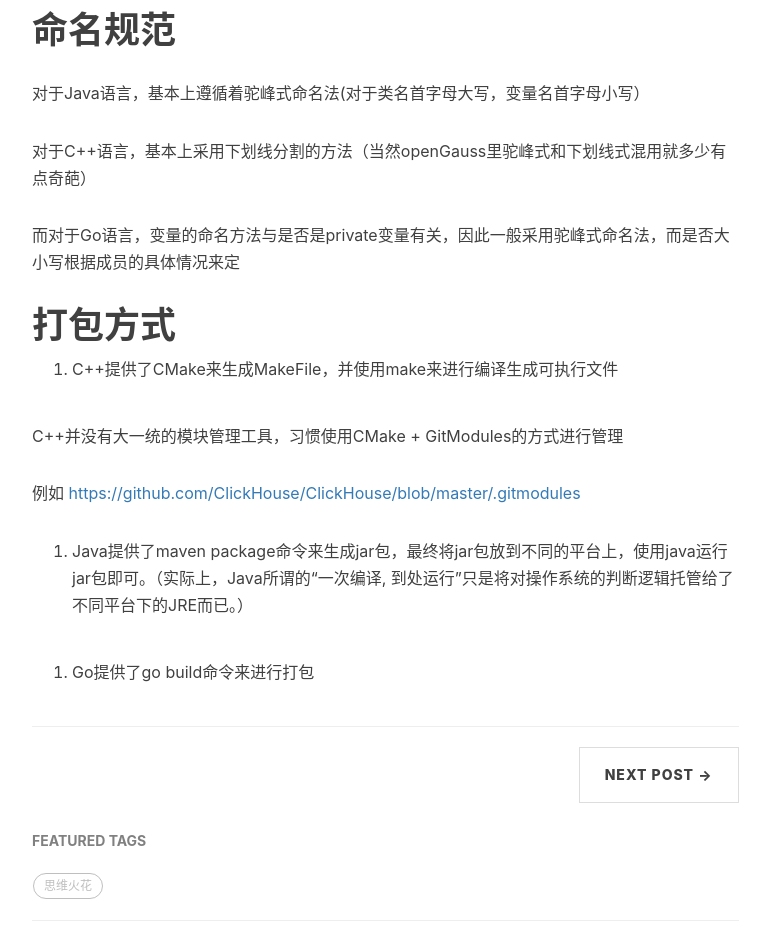
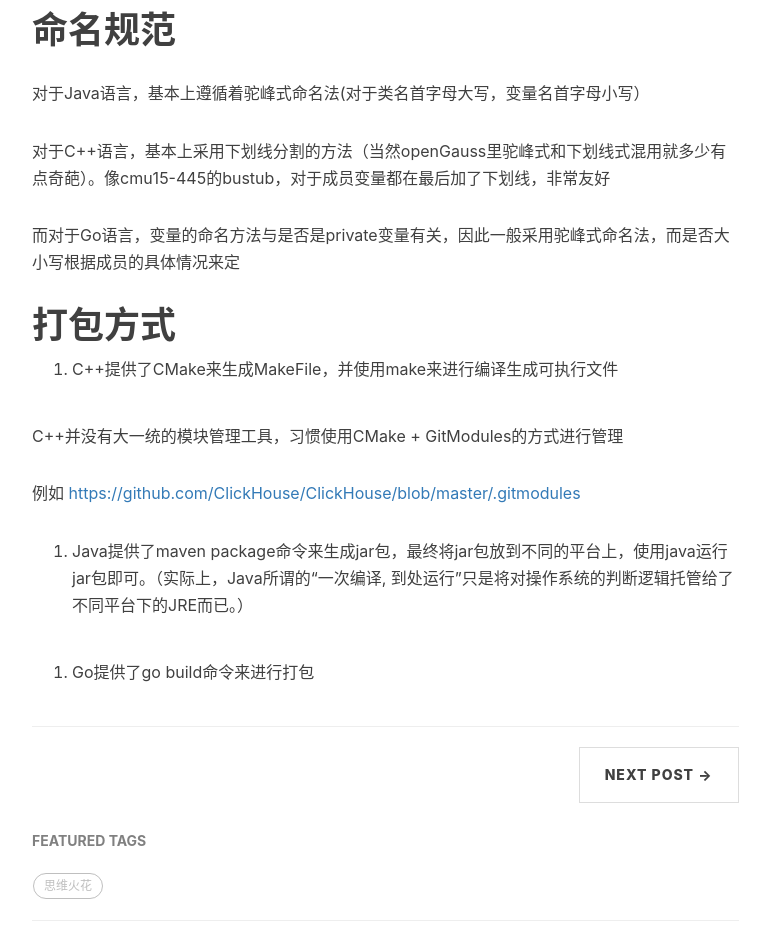
Before and after one commit to attack204/attack204.github.io, a plain HTML site: page 2022/07/08/思考-究竟什么是语言？/index.html in a window 1280 px wide. Shown: the part 2860-3798 px from the top of the page, without its empty margins (233-1003 px from the left). Drawn offline with nearby package versions, Linux system fonts and the light colour scheme; some packages are replaced by stand-ins of ours; a script that the page names is missing.

Commit message:
Site updated: 2022-07-09 20:30:14

```diff
--- a/2022/07/08/思考-究竟什么是语言？/index.html
+++ b/2022/07/08/思考-究竟什么是语言？/index.html
@@ -237,7 +237,7 @@
 <h1 id="异常的实现方式-TODO"><a href="#异常的实现方式-TODO" class="headerlink" title="异常的实现方式(TODO)"></a>异常的实现方式(TODO)</h1><p>Java、C++: try…catch</p>
 <p>Go: nil</p>
 <h1 id="对于class-struct的考量-TODO"><a href="#对于class-struct的考量-TODO" class="headerlink" title="对于class/struct的考量(TODO)"></a>对于class/struct的考量(TODO)</h1><h1 id="对于基础数据类型的考量-TODO"><a href="#对于基础数据类型的考量-TODO" class="headerlink" title="对于基础数据类型的考量(TODO)"></a>对于基础数据类型的考量(TODO)</h1><h1 id="命名规范"><a href="#命名规范" class="headerlink" title="命名规范"></a>命名规范</h1><p>对于Java语言，基本上遵循着驼峰式命名法(对于类名首字母大写，变量名首字母小写）</p>
-<p>对于C++语言，基本上采用下划线分割的方法（当然openGauss里驼峰式和下划线式混用就多少有点奇葩）</p>
+<p>对于C++语言，基本上采用下划线分割的方法（当然openGauss里驼峰式和下划线式混用就多少有点奇葩）。像cmu15-445的bustub，对于成员变量都在最后加了下划线，非常友好</p>
 <p>而对于Go语言，变量的命名方法与是否是private变量有关，因此一般采用驼峰式命名法，而是否大小写根据成员的具体情况来定</p>
 <h1 id="打包方式"><a href="#打包方式" class="headerlink" title="打包方式"></a>打包方式</h1><ol>
 <li>C++提供了CMake来生成MakeFile，并使用make来进行编译生成可执行文件</li>
```
